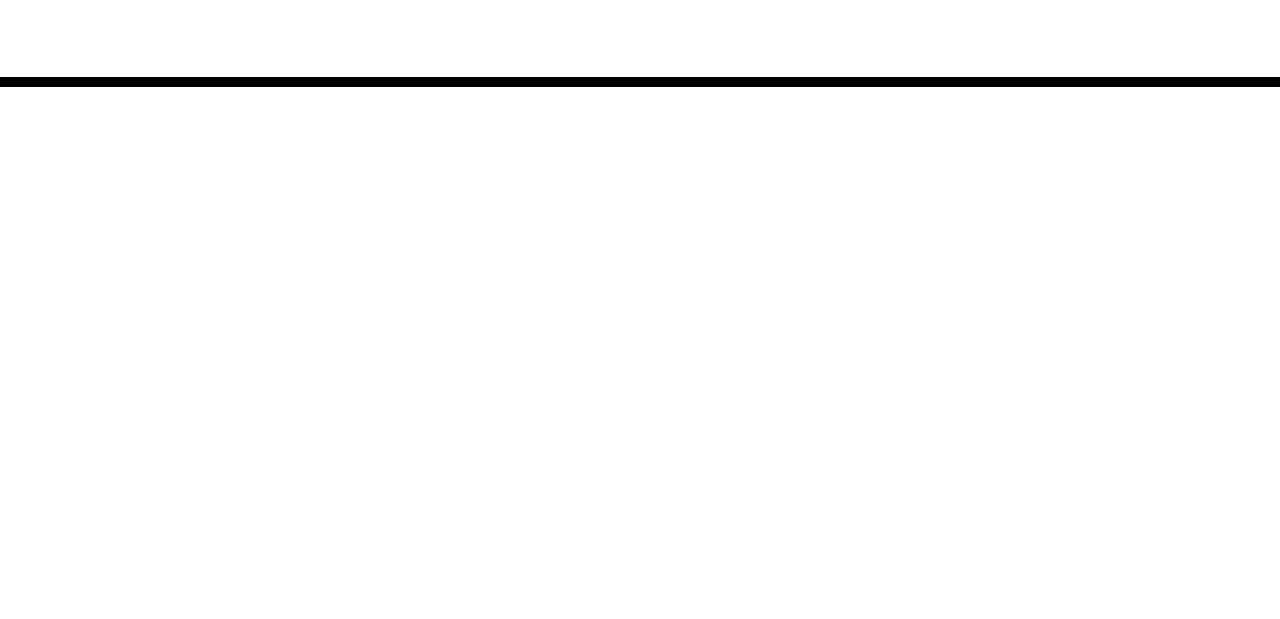
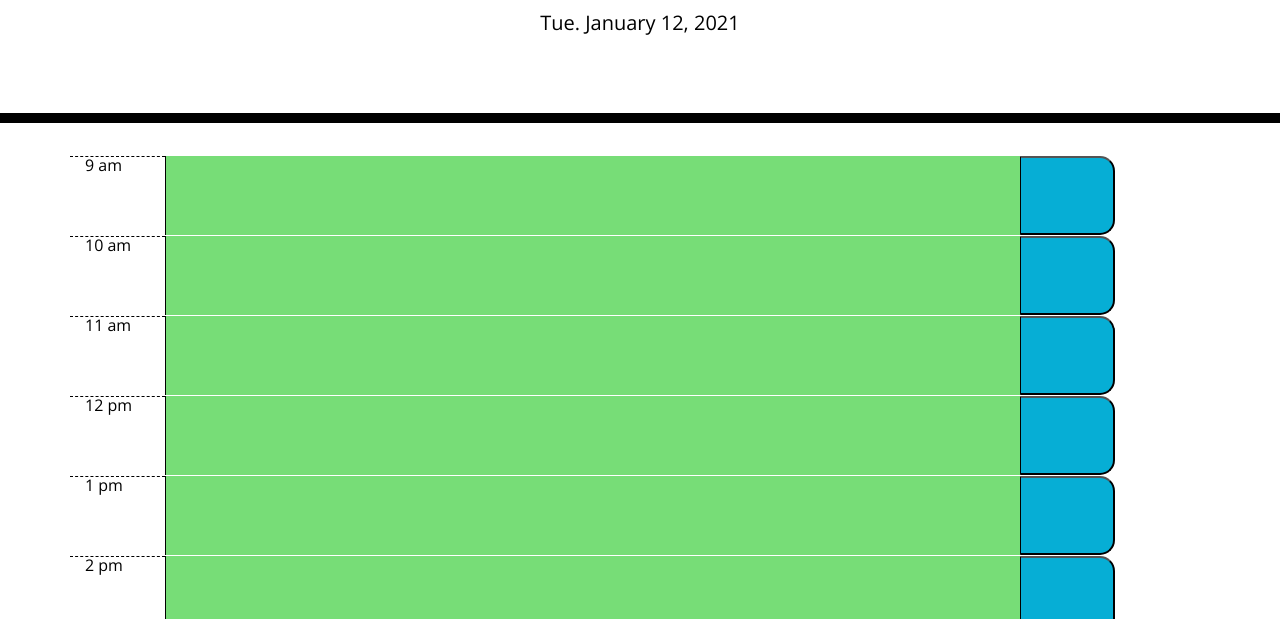
Before and after one commit to evanfurniss/day-planner, a plain HTML site: page index.html in a window 1280 px wide. Shown: the part 181-800 px from the top of the page. Drawn offline with nearby package versions, Linux system fonts and the light colour scheme.

Commit message:
Created working visible template.

```diff
--- a/assets/js/script.js
+++ b/assets/js/script.js
@@ -1,12 +1,96 @@
-//Using the frame work set up for us, we need to create rows that identify the hours of your day.
-    //Set up hours starting at the beginning of your work day and a new hour each hour until your last hour of the day.
-    //Within each hour, you should be able to input text in the main display for that hour and save it to local storage.
-    //The current hour is highlighted Green (or some color), past hours should be grey (or some unique color), and upcoming hours should be red(or some unique color)
+// My day schedule, from 9am-6pm
+var daySchedule = [
+    {
+        armytime: 9,
+        hour: 9,
+        timeToggle: "am",
+        message: ""
+    },
+    {
+        armytime: 10,
+        hour: 10,
+        timeToggle: "am",
+        message: ""
+    },
+    {
+        armytime: 11,
+        hour: 11,
+        timeToggle: "am",
+        message: ""
+    },
+    {
+        armytime: 12,
+        hour: 12,
+        timeToggle: "pm",
+        message: ""
+    },
+    {
+        armytime: 13,
+        hour: 1,
+        timeToggle: "pm",
+        message: ""
+    },
+    {
+        armytime: 14,
+        hour: 2,
+        timeToggle: "pm",
+        message: ""
+    },
+    {
+        armytime: 15,
+        hour: 3,
+        timeToggle: "pm",
+        message: ""
+    },
+    {
+        armytime: 16,
+        hour: 4,
+        timeToggle: "pm",
+        message: ""
+    },
+    {
+        armytime: 17,
+        hour: 5,
+        timeToggle: "pm",
+        message: ""
+    }
+]
 
-// A running clock should be operating in the background.
-    //When the clock reaches a new hour, the current hour will move up
-    // when the current hour moves up, the previous hour should grey, the current should green, the future should remain red
+// Sets the date at top of screen
+setTime();
+function setTime() {
+    var currTime = $("#currentDay");
+    currTime.text(dayjs().format("ddd. MMMM DD, YYYY"));
+}
 
-//Each hour should have a save button that will save the information of that one specific hour to local stoarge
-    //If the user creates multiple hours of information but only saves for one of those hours, the other hours will not save
-    //Maybe try to create a save all button that will save each hour of information.
+//creates hourly planner
+daySchedule.forEach(function(day) {
+    //creates the row to hold info for that specific hour
+    var hourRow = $("<form>").attr("class", "row");
+    $(".container").append(hourRow);
+
+    //Tags that row with a specific hour of the work day
+    var hourOfDay = $("<div>").text(day.hour + " " + day.timeToggle).attr("class", "col-md-1 hour");
+
+    //Creates a textbox that can be used for reminders/meetings/deadlines etc.
+    var messages = $("<textarea>");
+
+    //Checks hours and modifies the color based on previously set up CSS
+    if(day.armytime < dayjs().format("HH")) {
+        messages.attr("class", "past col-md-9 description");
+    } else if(day.armytime === dayjs().format("HH")) {
+        messages.attr("class", "present col-md-9 description");
+    } else if(day.armytime > dayjs().format("HH")) {
+        messages.attr("class", "future col-md-9 description");
+    }
+
+    //Creates a save button per hour
+    var saveBtn = $("<button>").attr("class", "col-md-1 saveBtn");
+
+    hourRow.append(hourOfDay, messages, saveBtn);
+});
+
+saveHour();
+function saveHour () {
+    localStorage.setItem("daySchedule", JSON.stringify(daySchedule));
+}
--- a/index.html
+++ b/index.html
@@ -29,11 +29,12 @@
       <p id="currentDay" class="lead"></p>
     </header>
     <div class="container">
-      <!-- Timeblocks go here -->
+
     </div>
 
     <script src="https://cdnjs.cloudflare.com/ajax/libs/jquery/3.2.1/jquery.min.js"></script>
     <script src="https://cdnjs.cloudflare.com/ajax/libs/moment.js/2.24.0/moment.min.js"></script>
+    <script src="https://unpkg.com/dayjs@1.8.21/dayjs.min.js"></script>
     <script src="assets/js/script.js"></script>
   </body>
 </html>
```
